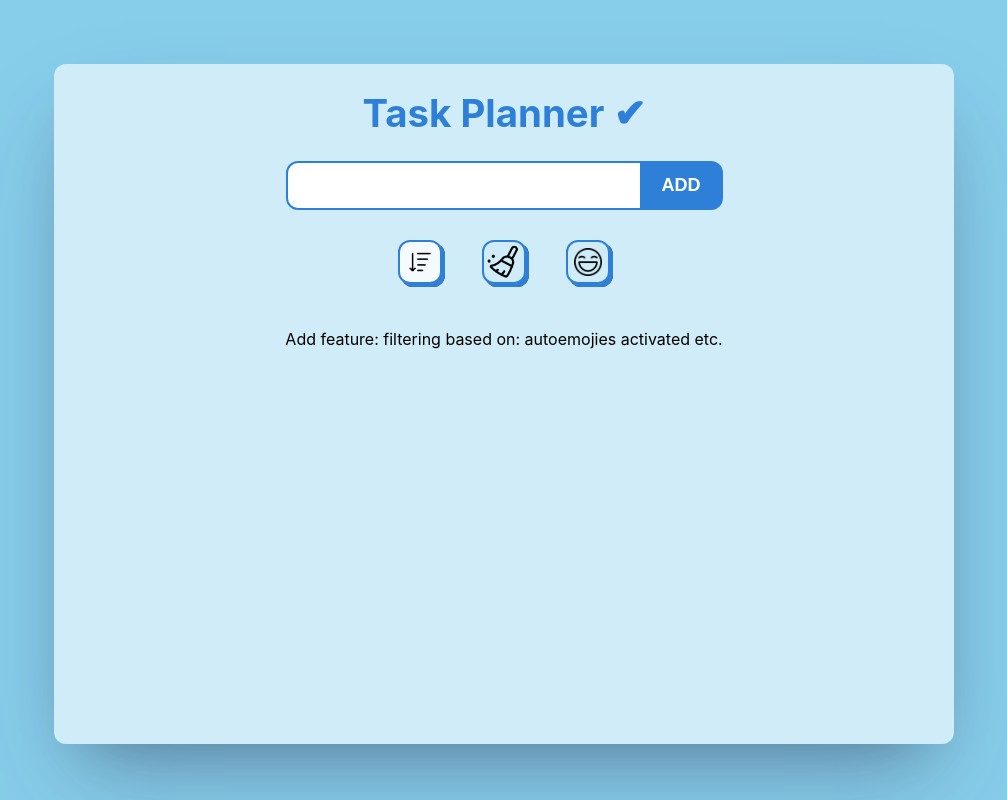
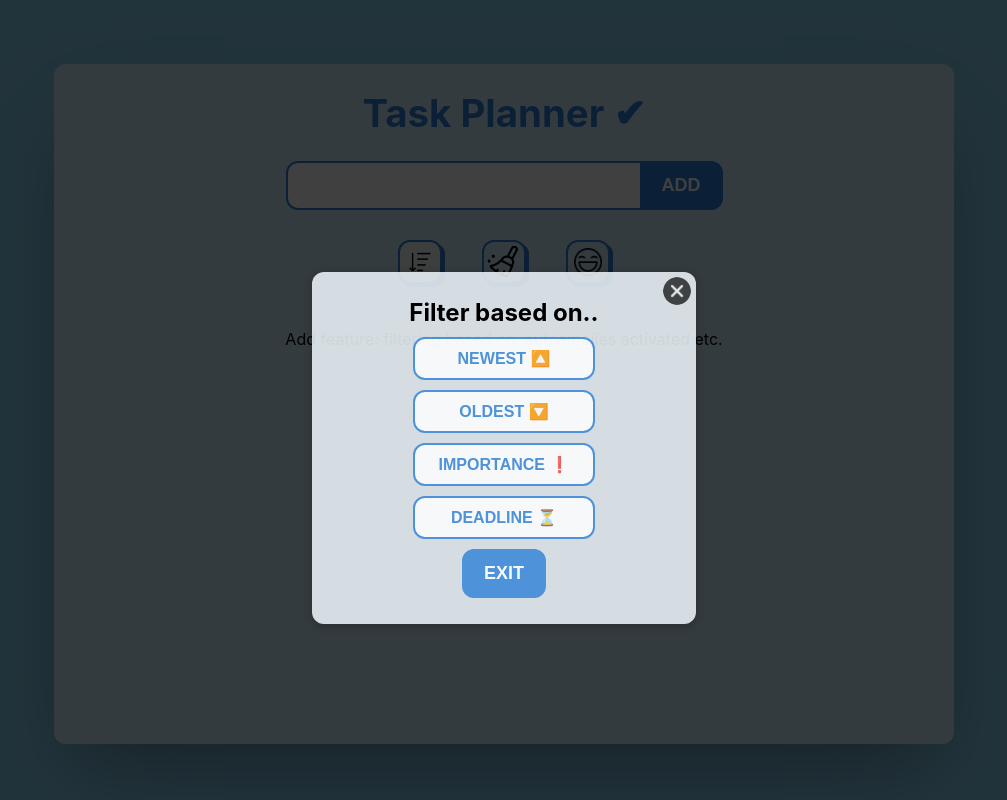
Before and after one commit to DevKarl/Advanced-Task-Planner, a React (Create React App) app: page / in a window 1280 px wide. Both pictures are taken after a click on the button 556 px from the left and 262 px from the top of the page. Shown: the whole page, without its empty margins (136-1143 px from the left). Built offline with nearby package versions, Linux system fonts and the light colour scheme.

Commit message:
in work: filtering tasks functionality

```diff
--- a/src/components/Modals/ClearAllTasksModal.js
+++ b/src/components/Modals/ClearAllTasksModal.js
@@ -6,7 +6,7 @@ const ClearAllTasksModal = props => {
 
     const closeModalHandler = () => props.onClose();
 
-    const btnYesClick = () => props.onClose();
+    const btnYesClickHandler = () => props.onYesClick();
 
     return(
         <Modal
@@ -14,7 +14,7 @@ const ClearAllTasksModal = props => {
         btn1Text = {'NO'}
         btn2Text = {'YES'}
         btn1Click = {closeModalHandler}
-        btn2Click = {btnYesClick}
+        btn2Click = {btnYesClickHandler}
         closeModalHandler = {closeModalHandler}
         >
             <div className={classes.clearTasksWarningContainer}>
--- a/src/components/Modals/FilterTasksModal.js
+++ b/src/components/Modals/FilterTasksModal.js
@@ -0,0 +1,30 @@
+
+
+import Modal from "../UI/Modal";
+import classes from './FilterTasksModal.module.css';
+
+const FilterTasksModal = props => {
+
+    const handleStartFiltering = option => props.enteredFilterOption(option);
+
+    return(
+        <Modal
+        btnText = {'Exit'}
+        modalTaller = {true}
+        closeModalHandler = {() => props.onClose()}
+        mainBtnClick = {() => props.onClose()}
+        >
+            <div className={classes.filterTasksContainer}>
+                <h2 className={classes.filterTasksTitle}>Filter based on..</h2>
+                <div className={classes.filterOptionsContainer}>
+                    <button onClick={() => handleStartFiltering('NEW')}>Newest 🔼</button>
+                    <button onClick={() => handleStartFiltering('OLD')}>Oldest 🔽</button>
+                    <button onClick={() => handleStartFiltering('IMP')}>Importance ❗️</button>
+                    <button onClick={() => handleStartFiltering('DEA')}>Deadline ⏳</button>
+                </div>
+            </div>
+        </Modal>
+    )
+}
+
+export default FilterTasksModal;
--- a/src/components/Modals/FilterTasksModal.module.css
+++ b/src/components/Modals/FilterTasksModal.module.css
@@ -0,0 +1,40 @@
+
+
+
+.filterTasksTitle {
+    margin-top: 0;
+    margin-bottom: 10px;
+}
+
+.filterTasksContainer {
+    display: flex;
+    flex-direction: column;
+    align-items: center;
+    justify-content: center;
+}
+
+.filterOptionsContainer {
+    display: flex;
+    flex-direction: column;
+    gap: 10px;
+}
+
+.filterOptionsContainer button {
+    padding: 10px 24px;
+    border-radius: 12px;
+    border: 2px solid var(--primary-color);
+    background-color: white;
+    font-size: medium;
+    color: var(--primary-color);
+    font-weight: 700;
+    text-transform: uppercase;
+    transition: all 0.1s ease-in-out;
+    opacity: 80%;
+}
+
+.filterOptionsContainer button:hover {
+    opacity: 100%;
+    cursor: pointer;
+    transition: all 0.1s ease-in-out;
+    transform: scale(1.02);
+}
--- a/src/components/TaskActions.js
+++ b/src/components/TaskActions.js
@@ -13,25 +13,43 @@ const TaskActions = props => {
     const [filterTasksModal, togglefilterTasksModal] = useState(false);
     const [hoveredText, setHoveredText] = useState("");
 
-    // State-related handlers
+    // Handlers
 
     const handleToggleEmoji = () => {
         handleEnterEmoji();
         toggleEmojiesActivated(prev => !prev)
+        // PUT EMOJI STATE INSIDE CONTEXT API, TOGGLE FROM HERE
     }
 
-    const handleToggleFilter = filterBasedOn => {
-        togglefilterTasksModal();
-        toggleFilterActivated(prev => !prev)
+    const handleToggleFilter = () => {
+        if(!filterActivated) {
+            togglefilterTasksModal(true);
+            toggleFilterActivated(true);
+            return;
+        }
+    }
+
+    const handleFilterOption = filterOption => {
+        console.log(filterOption);
     }
 
     const handleClearAllTasks = () => {
         toggleclearTasksModal(true);
     }
 
+    const handleConfirmedClearTasks = () => {
+        console.log('yes confirmed on clear all');
+        toggleclearTasksModal(prev => !prev)
+    }
+
+    const handleExitFilterTasksModal = () => {
+        togglefilterTasksModal(prev => !prev);
+        toggleFilterActivated(prev => !prev);
+    }
+
     // CSS Enter btn related handlers
     const handleEnterEmoji = () => setHoveredText(`${emojiesActivated ? 'Deactivate' : 'Activate'} Auto-Emojies`);
-    const handleEnterSort = () => setHoveredText("Sort tasks");
+    const handleEnterSort = () => setHoveredText("Filter tasks");
     const handleEnterClearAll = () => setHoveredText("Clear all tasks");
     const handleLeave = () => setHoveredText("");
 
@@ -60,15 +78,15 @@ const TaskActions = props => {
         <div className={classes.hoveredTaskActionText}><h3 className={classes.hoveredTaskActionTextH3}>{hoveredText}</h3></div>
         <div> Add feature: filtering based on: autoemojies activated etc.</div>
         {clearTasksModal && <ClearAllTasksModal
-
-        /* add props here */
+        onClose = {() => toggleclearTasksModal(prev => !prev)}
+        onYesClick = {handleConfirmedClearTasks}
         />}
         {filterTasksModal && <FilterTasksModal
-        /* add props here */
+        onClose = {handleExitFilterTasksModal}
+        enteredFilterOption = {handleFilterOption}
         />}
         </>
     )
-
 }
 
 export default TaskActions;
--- a/src/components/UI/Modal.js
+++ b/src/components/UI/Modal.js
@@ -19,7 +19,7 @@ const Modal = props => {
     return ReactDOM.createPortal(
         <>
             <div
-                className = {classes.modal}
+                className = {`${classes.modalRegularSize} ${props.modalTaller ? classes.modalTaller : ''}`}
                 onKeyDown = {handleKeyDown}
                 tabIndex = {0}
                 >
--- a/src/components/UI/Modal.module.css
+++ b/src/components/UI/Modal.module.css
@@ -8,7 +8,7 @@
     background-color: rgba(0, 0, 0, 0.75);
 }
 
-.modal {
+.modalRegularSize {
     position: fixed;
     width: 30rem;
     left: calc(50% - 15rem);
@@ -24,6 +24,13 @@
     box-shadow: 0 2px 8px rgba(0, 0, 0, 0.25);
     z-index: 30;
     animation: slide-down 400ms ease-out forwards;
+}
+
+.modalTaller {
+    height: 22rem !important;
+    top: calc(50% - 11rem) Im !important;
+    width: 24rem;
+    left: calc(50% - 12rem);
 }
 
 @keyframes slide-down {
@@ -91,7 +98,7 @@
 }
 
 @media only screen and (max-width: 570px) {
-    .modal {
+    .modalRegularSize {
         width: 20rem;
         left: calc(50% - 10rem);
     }
@@ -100,7 +107,7 @@
 
 /* Very small phones (galaxy fold etc.)*/
 @media only screen and (max-width: 330px) {
-    .modal {
+    .modalRegularSize {
         width: 16rem;
         left: calc(50% - 8rem);
         height: 19rem;
```
Also changed, not shown: Goals for task app.txt.
